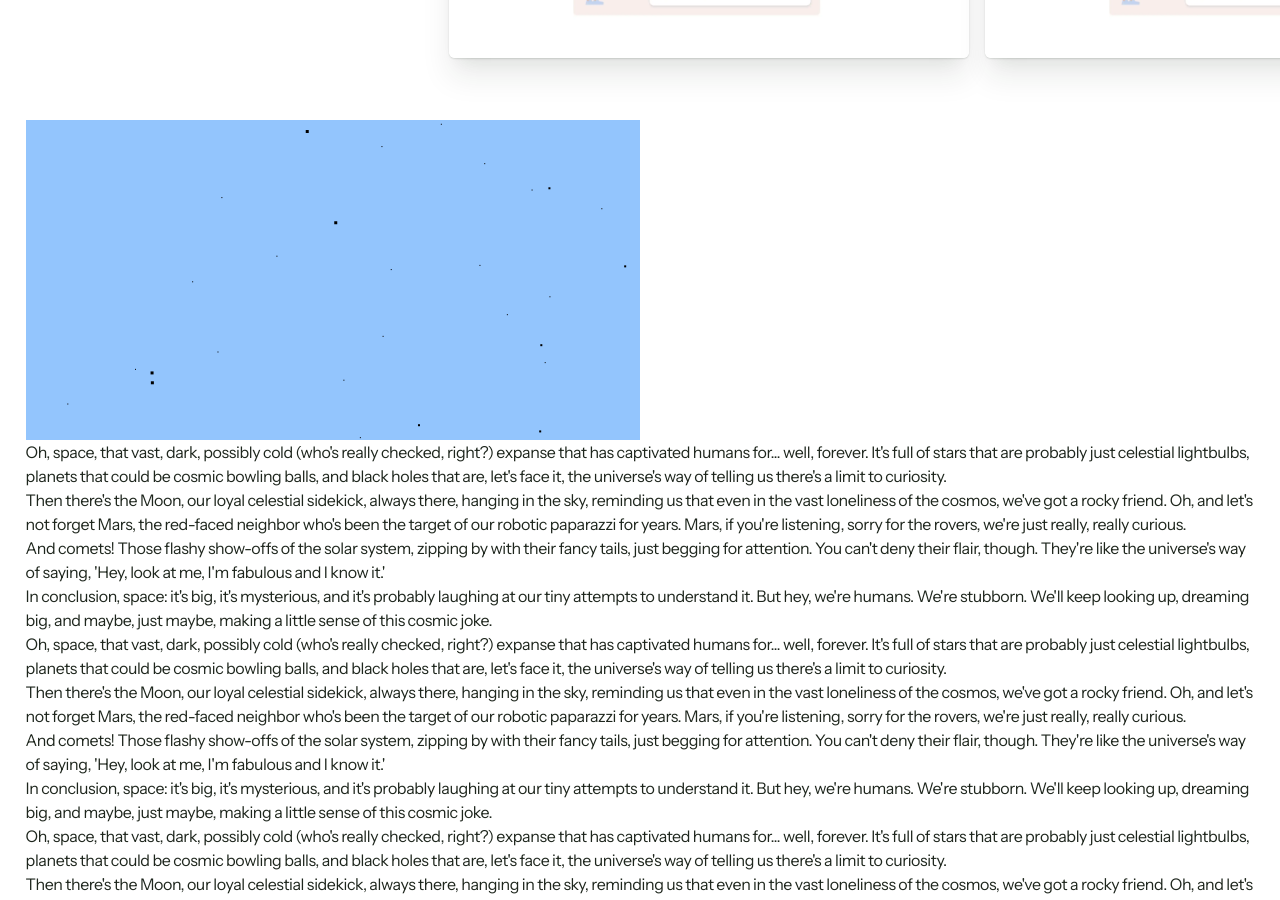
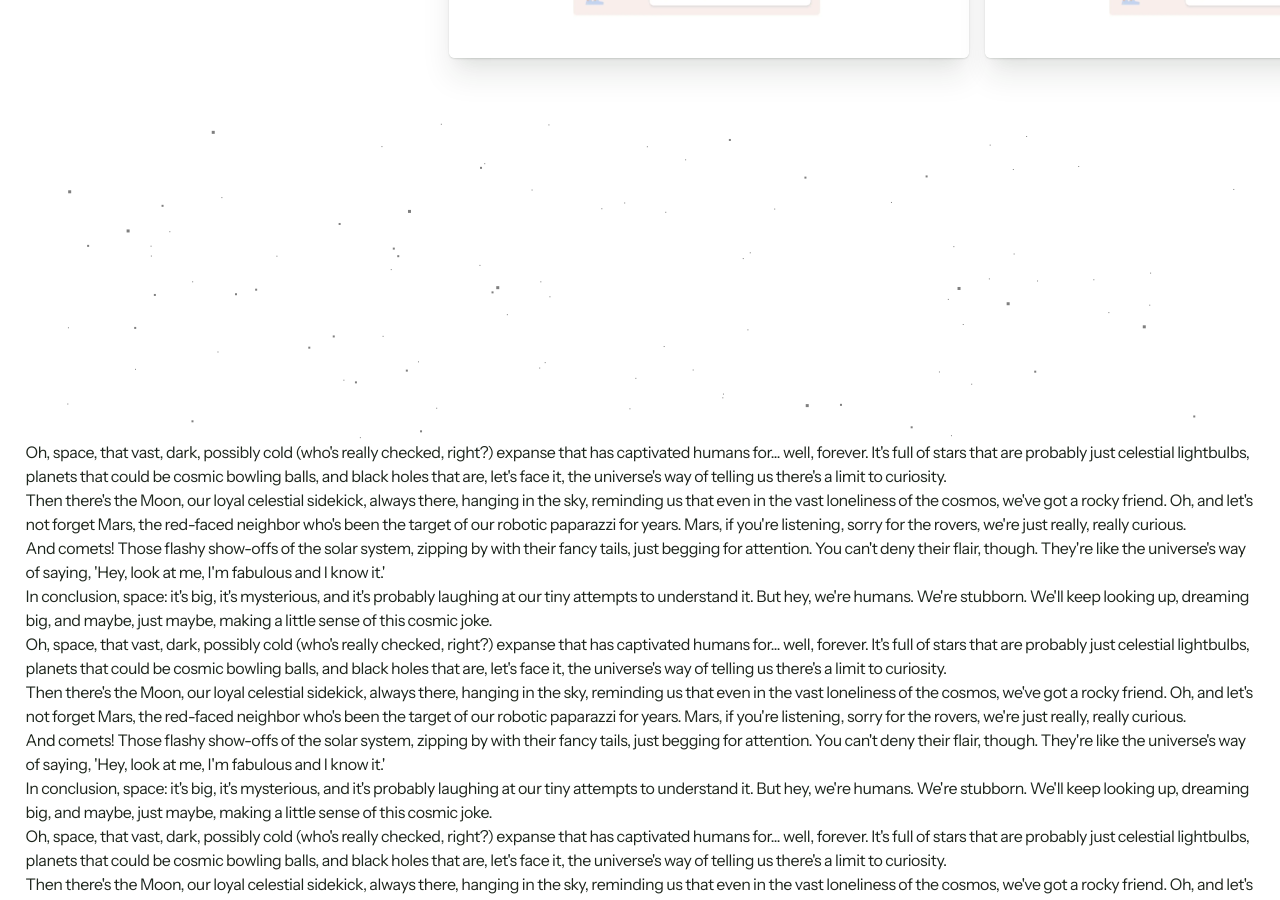
Before and after one commit to jereswinnen/jeremys, a Next.js app: page / in a window 1280 px wide. Shown: the part 1800-2700 px from the top of the page. Built offline with nearby package versions, Linux system fonts and the light colour scheme.

Commit message:
Tweaking default particle colour

```diff
--- a/src/components/CanvasNoise.tsx
+++ b/src/components/CanvasNoise.tsx
@@ -45,7 +45,7 @@ interface CanvasNoiseProps {
 
 const CanvasNoise: React.FC<CanvasNoiseProps> = ({
   className,
-  noiseColor = "#000000",
+  noiseColor = "rgba(0, 0, 0, 0.5)",
 }) => {
   const canvasRef = useRef<HTMLCanvasElement>(null);
   const canvasContainer = useRef<HTMLDivElement>(null);
--- a/src/pages/index.tsx
+++ b/src/pages/index.tsx
@@ -66,8 +66,8 @@ const HomePage = () => {
           className="h-[80vh]"
         />
       </section>
-      <section className="h-80 w-1/2 bg-blue-300">
-        <CanvasNoise className="h-full " />
+      <section className="h-80">
+        <CanvasNoise className="h-full" />
       </section>
       <DebugDummyText />
     </>
```
